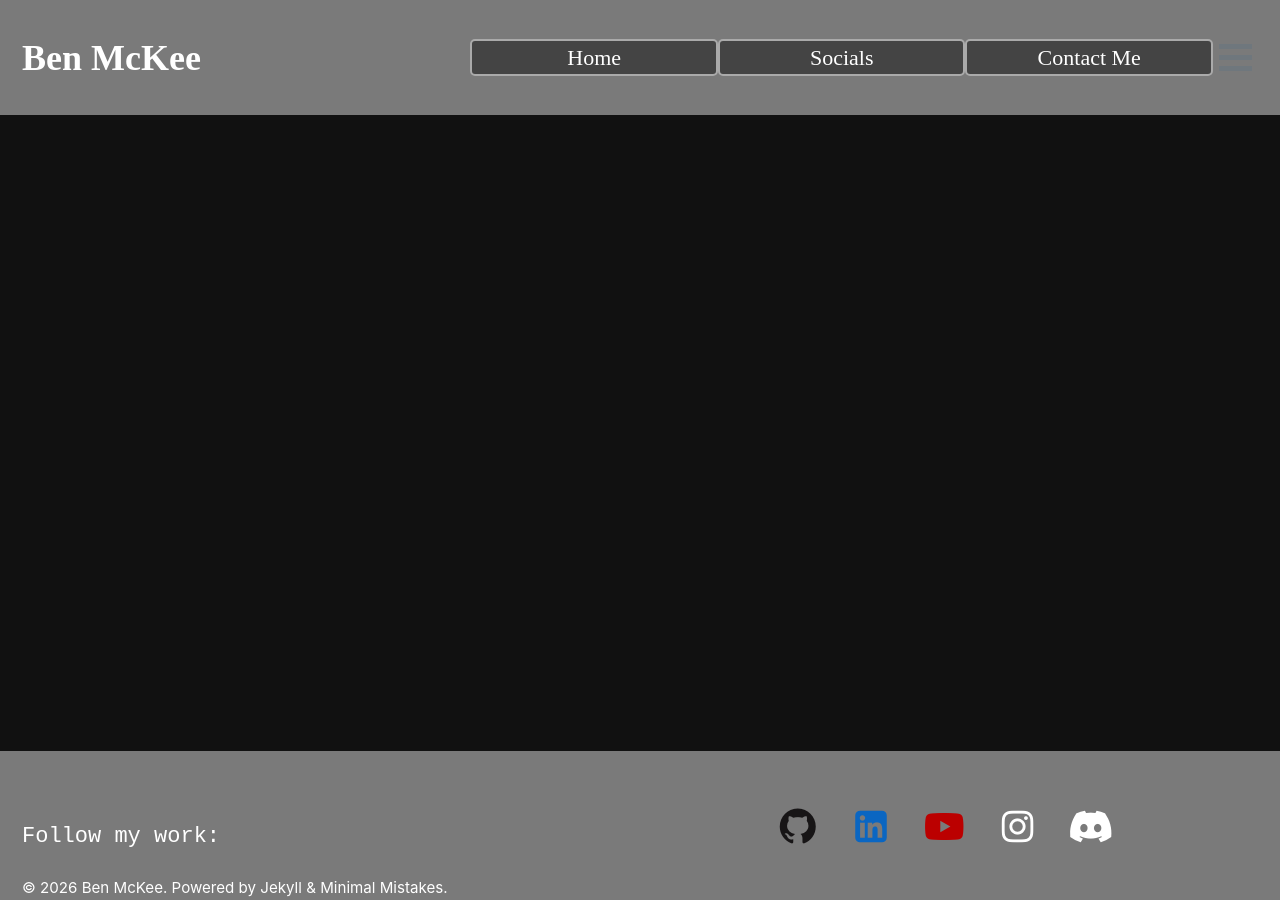
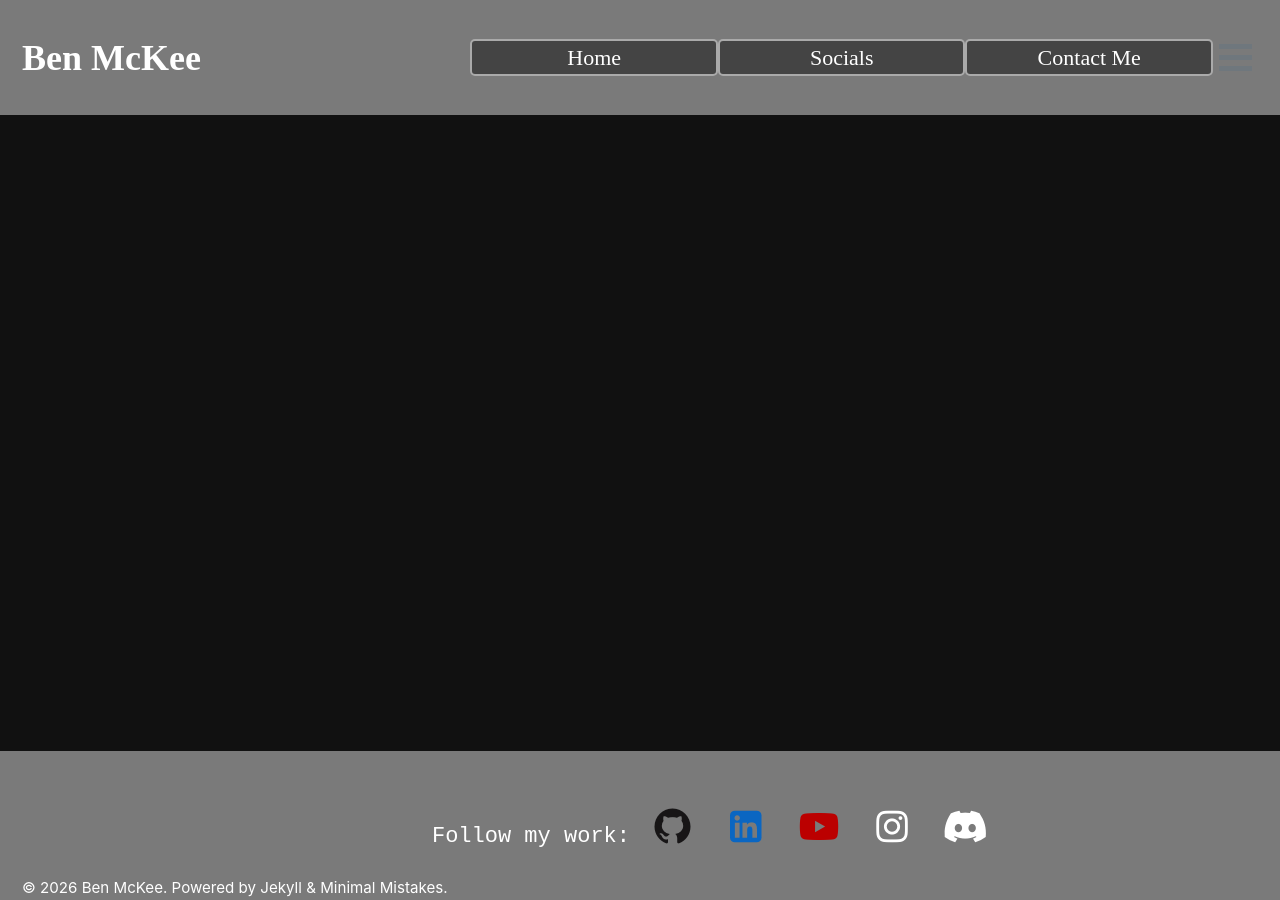
Before and after one commit to Bugglenuggets/Bugglenuggets.github.io, a Jekyll site: the page built from _pages/page-socials.md, in a window 1280 px wide. Built offline with Jekyll 4.4.1, drawn with Linux system fonts in a browser that asks for light colours.

Commit message:
Update footer.html

```diff
--- a/_includes/footer.html
+++ b/_includes/footer.html
@@ -1,8 +1,8 @@
 {% if site.footer.links %}
-<div class="page__footer-follow" style="background-color:#7A7A7A; display:flex; flex-wrap:wrap; gap: 1px; align-items: center;" >
-  <div style="flex: 1 1 250px" class="source-code-pro">Follow my work: </div>
+<div class="page__footer-follow" style="background-color:#7A7A7A; display:flex; flex-wrap:wrap; gap: 20px; align-items: center;" >
+  <div style="flex: 1 1 250px; text-align: right;" class="source-code-pro">Follow my work: </div>
    <div style="flex: 1 1 250px">
-  <ul class="social-icons">
+  <ul class="social-icons" style="text-align: left;">
     {% for link in site.footer.links %}
       {% if link.label and link.url %}
         <li><a href="{{ link.url }}" rel="nofollow noopener noreferrer"{% if link.target %} target="{{ link.target }}"{% endif %}><i class="{{ link.icon | default: 'fas fa-link' }}" style="color:{{ link.color }}" aria-hidden="true"></i> {{ link.label | escape_once | strip }}</a></li>
```
